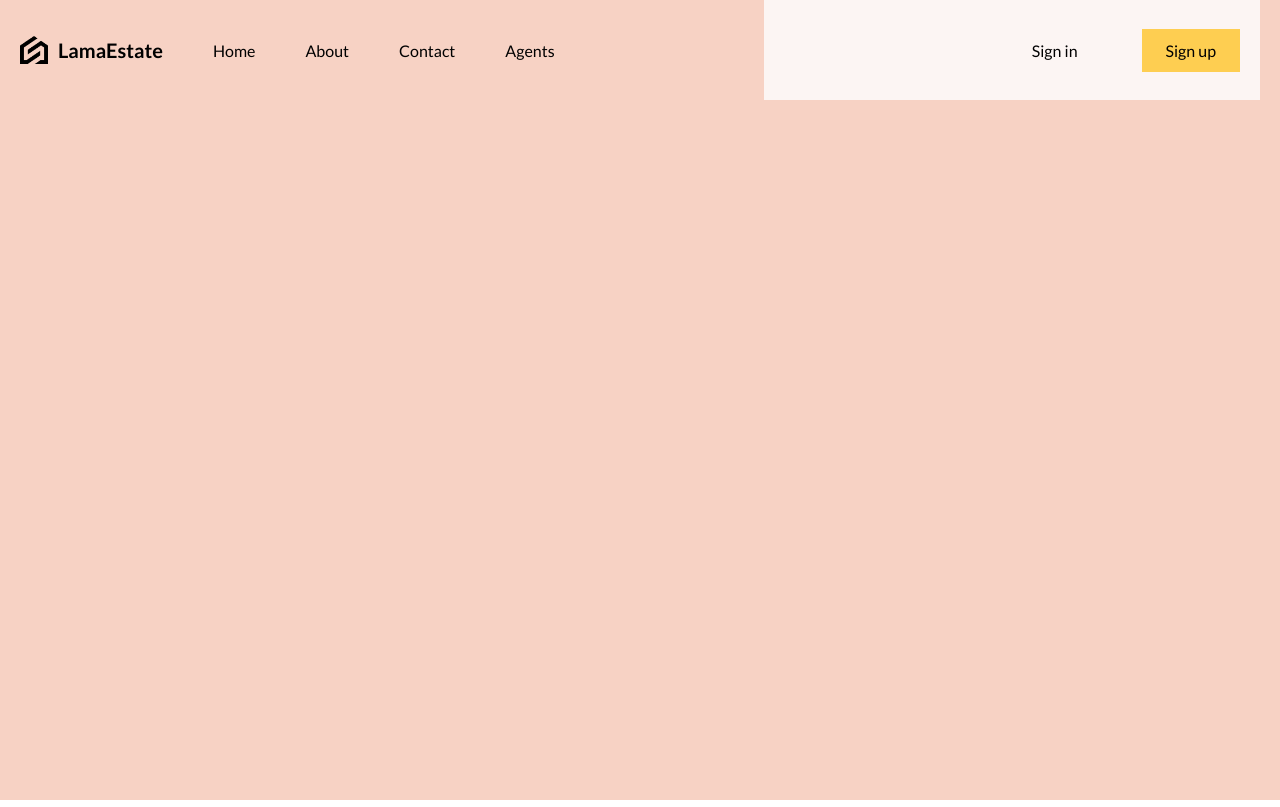
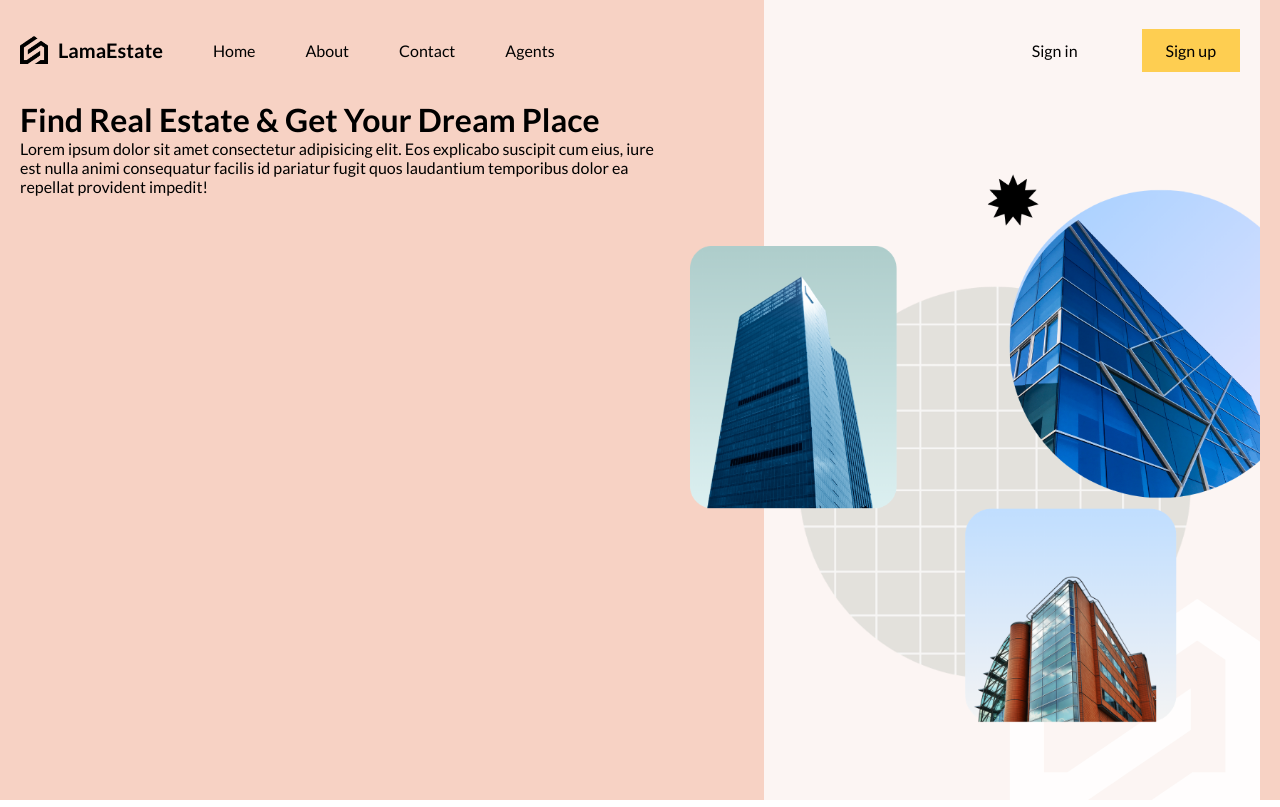
Before and after one commit to ChamikaJayarathna/RealEstateLama, a React (Vite) app in the folder Client/: page / in a window 1280 px wide. Shown: the top 807 px of the page. Built offline with nearby package versions, Linux system fonts and the light colour scheme.

Commit message:
update home page

```diff
--- a/Client/src/App.jsx
+++ b/Client/src/App.jsx
@@ -1,11 +1,17 @@
 import React from 'react';
 import './layout.scss';
 import NavBar from './components/NavBar/NavBar';
+import HomePage from './pages/HomePage/HomePage';
 
 const App = () => {
   return (
     <div className="layout">
-      <NavBar/>
+      <div className="navbar">
+        <NavBar/>
+      </div>
+      <div className="content">
+        <HomePage/>
+      </div>
     </div>
   )
 }
--- a/Client/src/layout.scss
+++ b/Client/src/layout.scss
@@ -7,6 +7,8 @@
     margin-right: auto;
     padding-left: 20px;
     padding-right: 20px;
+    display: flex;
+    flex-direction: column;
 
     @include lg{
         background-color: rgb(247, 210, 196);
@@ -22,4 +24,8 @@
         background-color: rgb(239, 200, 200);
         max-width: 640px;
     }
+
+    .content{
+        flex: 1;
+    }
 }
--- /dev/null
+++ b/Client/src/pages/HomePage/HomePage.jsx
@@ -0,0 +1,26 @@
+import React from 'react'
+import './HomePage.scss';
+
+const HomePage = () => {
+  return (
+    <div className="homePage">
+        <div className="textContainer">
+            <div className="wrapper">
+                <h1 className='title'>Find Real Estate & Get Your Dream Place</h1>
+                <p>
+                    Lorem ipsum dolor sit amet consectetur adipisicing elit. Eos
+                    explicabo suscipit cum eius, iure est nulla animi consequatur
+                    facilis id pariatur fugit quos laudantium temporibus dolor ea
+                    repellat provident impedit!
+                </p>
+            </div>
+        </div>
+
+        <div className="imgContainer">
+            <img src="/bg.png" alt="" />
+        </div>
+    </div>
+  )
+}
+
+export default HomePage;
--- /dev/null
+++ b/Client/src/pages/HomePage/HomePage.scss
@@ -0,0 +1,28 @@
+.homePage{
+    display: flex;
+    height: 100%;
+
+    .textContainer{
+        flex: 3;
+
+        .wrapper{
+            padding-right: 100px;
+        }
+
+    }
+
+    .imgContainer{
+        flex: 2;
+        background-color: #fcf5f3;
+        position: relative;
+        display: flex;
+        align-items: center;
+
+        img{
+            width: 115%;
+            position: absolute;
+            right: 0;
+        }
+    }
+
+}
```
Also changed, not shown: Client/src/components/SearchBar/SearchBar.jsx (added), Client/src/components/SearchBar/SearchBar.scss (added).
